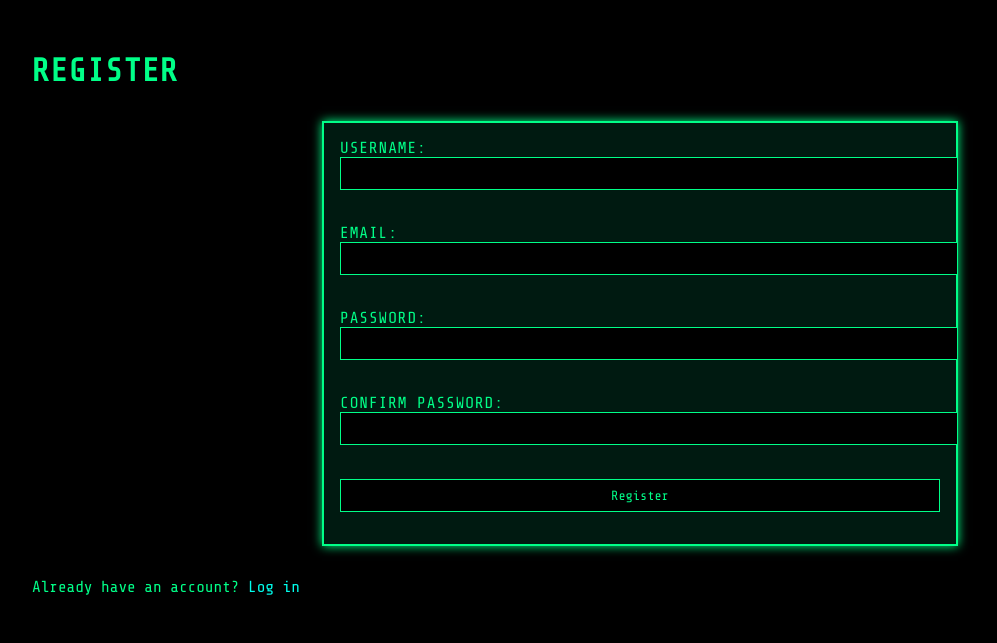
After one commit to mlkeen/redshift-app, a Flask app: page /register in a window 1280 px wide. The commit adds this page. Shown: the top 643 px of the page, without its empty margins (0-997 px from the left). Run offline with Flask 3, Linux system fonts and the light colour scheme.

Commit message:
Basic sign in

```diff
--- a/app.py
+++ b/app.py
@@ -1,6 +1,9 @@
 import os
 from app import create_app, db
 from app.models import User, Character
+from dotenv import load_dotenv
+load_dotenv()
+
 
 app = create_app()
 
--- a/app/auth.py
+++ b/app/auth.py
@@ -1,10 +1,79 @@
 from flask import Blueprint, render_template, request, redirect, url_for, flash
 from flask_login import login_user, logout_user, login_required
 from werkzeug.security import generate_password_hash, check_password_hash
+from itsdangerous import SignatureExpired
+from flask_mail import Message
 from .models import User
-from . import db
+from . import db, mail, serializer
 
 auth_bp = Blueprint('auth', __name__)
+
+@auth_bp.route('/register', methods=['GET', 'POST'])
+def register():
+    if request.method == 'POST':
+        username = request.form['username']
+        email = request.form['email']
+        password = request.form['password']
+        confirm = request.form['confirm']
+
+        if password != confirm:
+            flash("Passwords do not match.")
+            return redirect(url_for('auth.register'))
+
+        if User.query.filter_by(username=username).first():
+            flash("Username already taken.")
+            return redirect(url_for('auth.register'))
+
+        if User.query.filter_by(email=email).first():
+            flash("Email already registered.")
+            return redirect(url_for('auth.register'))
+
+        new_user = User(
+            username=username,
+            email=email,
+            password=generate_password_hash(password),
+            is_verified=False
+        )
+        db.session.add(new_user)
+        db.session.commit()
+
+        # Send verification email
+        token = serializer.dumps(email, salt='email-confirm')
+        verify_link = url_for('auth.verify_email', token=token, _external=True)
+
+        msg = Message(
+            subject="Confirm your Redshift account",
+            sender="redshift_game@fastmail.com",  # TEMP hardcoded fallback
+            recipients=[email]
+        )
+        msg.body = f"Hello {username},\n\nClick to verify your email:\n{verify_link}"
+        mail.send(msg)
+
+        flash("Registration successful. Please check your email to verify your account.")
+        return redirect(url_for('auth.login'))
+
+    return render_template('register.html')
+
+@auth_bp.route('/verify/<token>')
+def verify_email(token):
+    try:
+        email = serializer.loads(token, salt='email-confirm', max_age=3600)
+    except SignatureExpired:
+        flash("Verification link expired.")
+        return redirect(url_for('auth.login'))
+
+    user = User.query.filter_by(email=email).first()
+    if user:
+        user.is_verified = True
+        db.session.commit()
+        flash("Email verified! You may now log in.")
+    else:
+        flash("Account not found.")
+
+    return redirect(url_for('auth.login'))
+
+
+
 
 @auth_bp.route('/login', methods=['GET', 'POST'])
 def login():
--- a/app/models.py
+++ b/app/models.py
@@ -4,7 +4,9 @@ from flask_login import UserMixin
 class User(UserMixin, db.Model):
     id = db.Column(db.Integer, primary_key=True)
     username = db.Column(db.String(64), unique=True, nullable=False)
+    email = db.Column(db.String(120), unique=True, nullable=False)
     password = db.Column(db.String(128), nullable=False)
+    is_verified = db.Column(db.Boolean, default=False)
     character = db.relationship("Character", backref="user", uselist=False)
 
 class Character(db.Model):
--- /dev/null
+++ b/app/static/css/retro.css
@@ -0,0 +1,59 @@
+@import url('https://fonts.googleapis.com/css2?family=Share+Tech+Mono&display=swap');
+
+body {
+  background-color: #000;
+  color: #00ff88;
+  font-family: 'Share Tech Mono', monospace;
+  margin: 0;
+  padding: 2rem;
+}
+
+a {
+  color: #00ffee;
+  text-decoration: none;
+}
+a:hover {
+  text-decoration: underline;
+}
+
+form, .panel {
+  border: 2px solid #00ff88;
+  padding: 1rem;
+  margin: 2rem auto;
+  max-width: 600px;
+  background-color: #001a11;
+  box-shadow: 0 0 10px #00ff88;
+}
+
+input, textarea, button {
+  background-color: #000;
+  color: #00ff88;
+  border: 1px solid #00ff88;
+  font-family: inherit;
+  padding: 0.5rem;
+  width: 100%;
+  margin-bottom: 1rem;
+}
+
+input:focus, textarea:focus {
+  outline: none;
+  box-shadow: 0 0 5px #00ffaa;
+}
+
+h1, h2, label {
+  text-transform: uppercase;
+  letter-spacing: 1px;
+}
+
+hr {
+  border: none;
+  border-top: 1px dashed #00ff88;
+  margin: 1rem 0;
+}
+
+.blink {
+    animation: blink 1s steps(2, start) infinite;
+  }
+  @keyframes blink {
+    to { visibility: hidden; }
+  }
--- /dev/null
+++ b/app/templates/register.html
@@ -0,0 +1,37 @@
+<!DOCTYPE html>
+<html>
+<head>
+  <title>Redshift</title>
+  <link rel="stylesheet" href="{{ url_for('static', filename='css/retro.css') }}">
+</head>
+<body>
+<h1>Register</h1>
+
+<form method="post">
+  <label>Username:</label><br>
+  <input type="text" name="username" required><br><br>
+
+  <label>Email:</label><br>
+  <input type="email" name="email" required><br><br>
+
+  <label>Password:</label><br>
+  <input type="password" name="password" required><br><br>
+
+  <label>Confirm Password:</label><br>
+  <input type="password" name="confirm" required><br><br>
+
+  <input type="submit" value="Register">
+</form>
+
+<p>Already have an account? <a href="{{ url_for('auth.login') }}">Log in</a></p>
+
+{% with messages = get_flashed_messages() %}
+  {% if messages %}
+    <ul>
+      {% for message in messages %}
+        <li style="color: red;">{{ message }}</li>
+      {% endfor %}
+    </ul>
+  {% endif %}
+{% endwith %}
+</body></html>
--- a/requirements.txt
+++ b/requirements.txt
@@ -3,3 +3,5 @@ Flask-Login
 Flask-SQLAlchemy
 gunicorn
 python-dotenv
+Flask-Mail
+itsdangerous
```
Also changed, not shown: app/__init__.py (+14 -0 lines), app/templates/create_character.html (+10 -0 lines), app/templates/dashboard.html (+12 -0 lines), app/templates/edit_character.html (+8 -0 lines), app/templates/login.html (+8 -0 lines), config.py (+12 -0 lines), test_create_user.py (deleted, +0 -7 lines), test_email.py (added, +19 -0 lines), instance/redshift.db.
